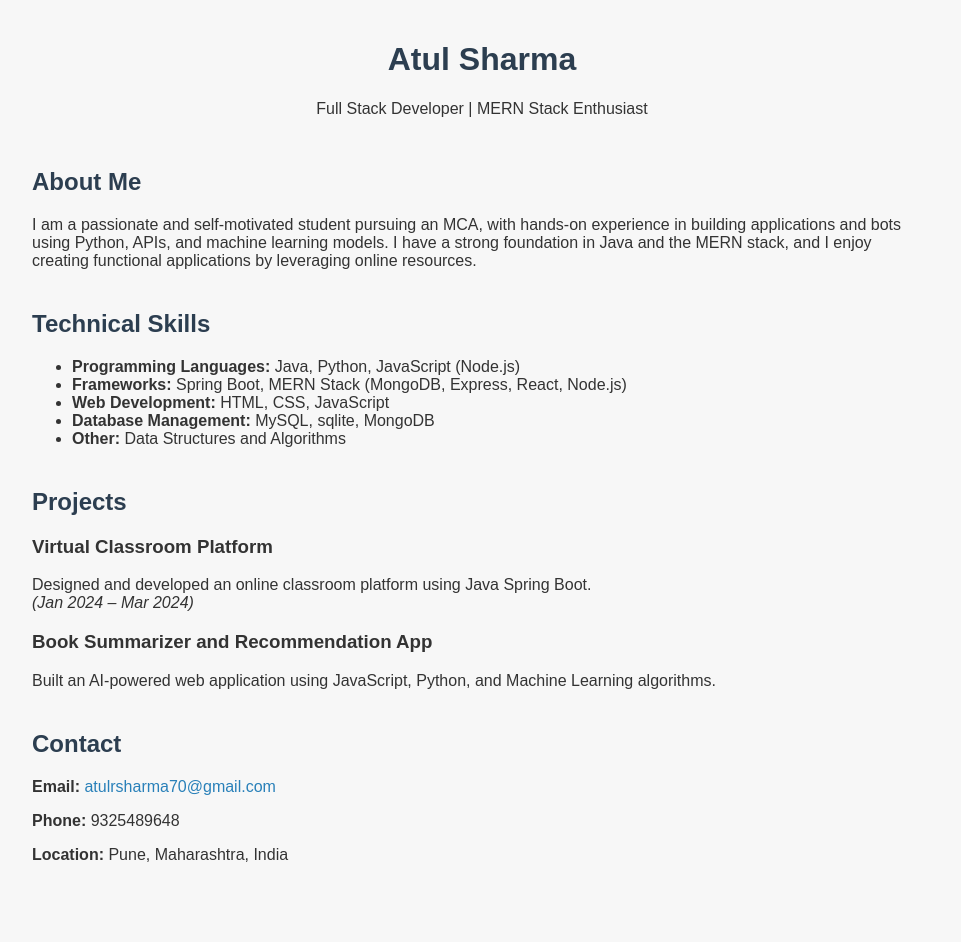
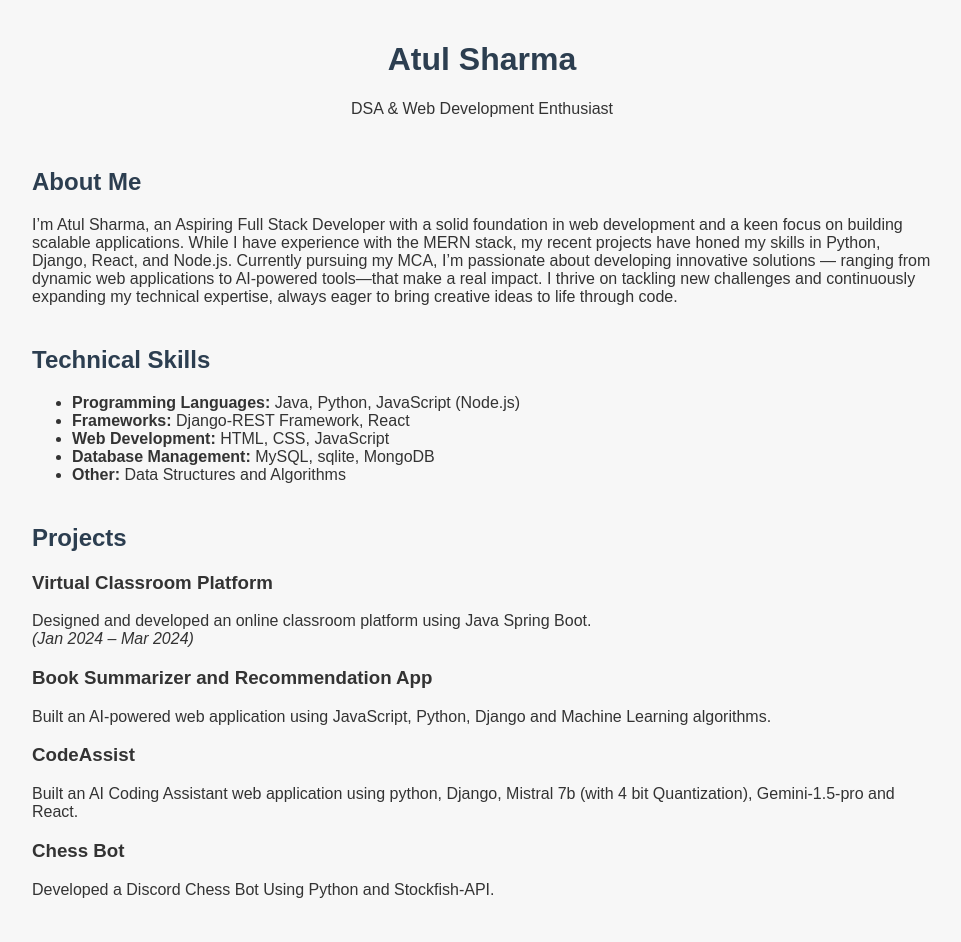
Before and after one commit to intensealchemist/Portfolio, a React (Create React App) app: page / in a window 1280 px wide. Shown: the top 942 px of the page, without its empty margins (158-1119 px from the left). Built offline with nearby package versions, Linux system fonts and the light colour scheme.

Commit message:
Initial commit

```diff
--- a/src/components/About.js
+++ b/src/components/About.js
@@ -5,7 +5,7 @@ const About = () => {
     <section id="about">
       <h2>About Me</h2>
       <p>
-        I am a passionate and self-motivated student pursuing an MCA, with hands-on experience in building applications and bots using Python, APIs, and machine learning models. I have a strong foundation in Java and the MERN stack, and I enjoy creating functional applications by leveraging online resources.
+      I’m Atul Sharma, an Aspiring Full Stack Developer with a solid foundation in web development and a keen focus on building scalable applications. While I have experience with the MERN stack, my recent projects have honed my skills in Python, Django, React, and Node.js. Currently pursuing my MCA, I’m passionate about developing innovative solutions — ranging from dynamic web applications to AI-powered tools—that make a real impact. I thrive on tackling new challenges and continuously expanding my technical expertise, always eager to bring creative ideas to life through code.
       </p>
     </section>
   );
--- a/src/components/Header.js
+++ b/src/components/Header.js
@@ -4,7 +4,7 @@ const Header = () => {
   return (
     <header>
       <h1>Atul Sharma</h1>
-      <p>Full Stack Developer | MERN Stack Enthusiast</p>
+      <p>DSA & Web Development Enthusiast</p>
     </header>
   );
 };
--- a/src/components/Projects.js
+++ b/src/components/Projects.js
@@ -14,7 +14,15 @@ const Projects = () => {
       <div>
         <h3>Book Summarizer and Recommendation App</h3>
         <p>
-          Built an AI-powered web application using JavaScript, Python, and Machine Learning algorithms.
+          Built an AI-powered web application using JavaScript, Python, Django and Machine Learning algorithms.
+        </p>
+        <h3>CodeAssist</h3>
+        <p>
+            Built an AI Coding Assistant web application using python, Django, Mistral 7b (with 4 bit Quantization), Gemini-1.5-pro and React.
+        </p>
+        <h3>Chess Bot</h3>
+        <p>
+            Developed a Discord Chess Bot Using Python and Stockfish-API.
         </p>
       </div>
     </section>
--- a/src/components/Skills.js
+++ b/src/components/Skills.js
@@ -6,7 +6,7 @@ const Skills = () => {
       <h2>Technical Skills</h2>
       <ul>
         <li><strong>Programming Languages:</strong> Java, Python, JavaScript (Node.js)</li>
-        <li><strong>Frameworks:</strong> Spring Boot, MERN Stack (MongoDB, Express, React, Node.js)</li>
+        <li><strong>Frameworks:</strong> Django-REST Framework, React</li>
         <li><strong>Web Development:</strong> HTML, CSS, JavaScript</li>
         <li><strong>Database Management:</strong> MySQL, sqlite, MongoDB</li>
         <li><strong>Other:</strong> Data Structures and Algorithms</li>
```
